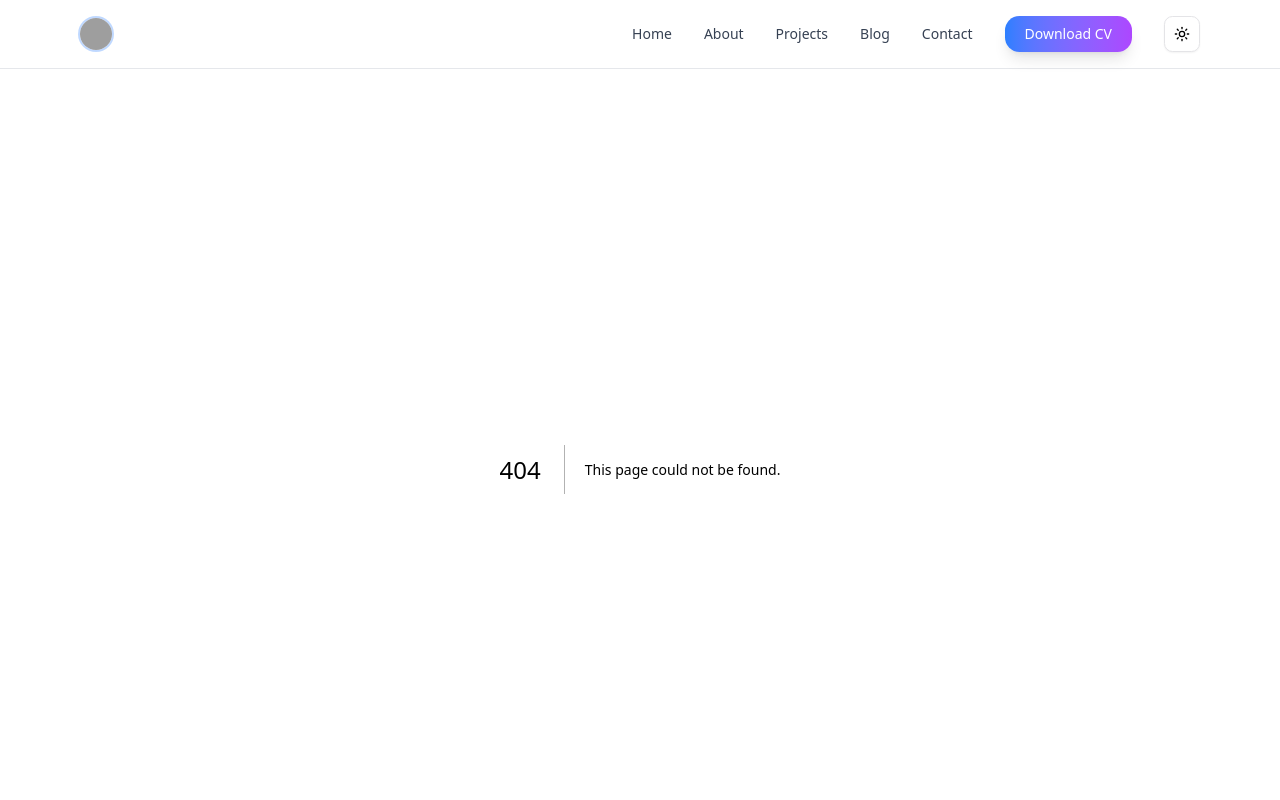
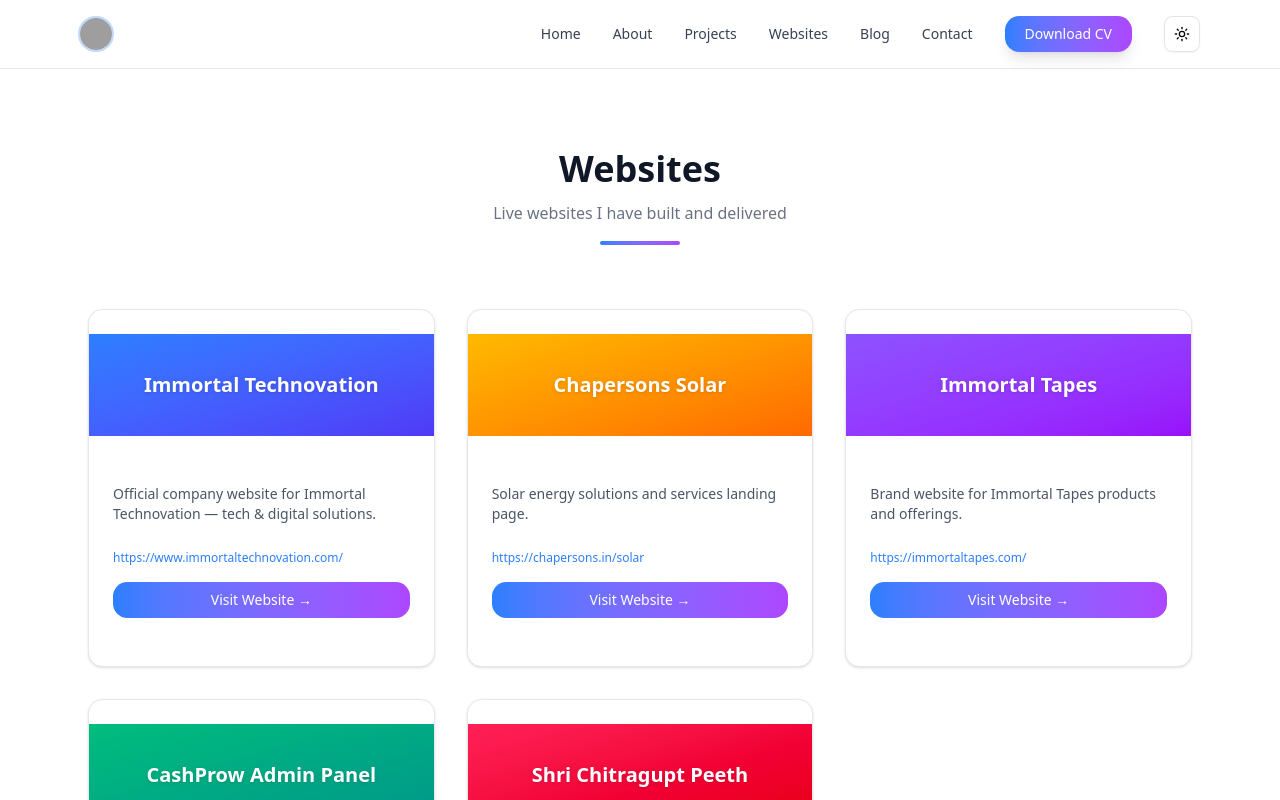
Before and after one commit to ankeshtripathi/my_portfolio, a Next.js app: page /websites in a window 1280 px wide. Before the commit this address had no page. Shown: the top 800 px of the page. Built offline with nearby package versions, Linux system fonts and the light colour scheme; grey boxes are pictures that could not be loaded.

Commit message:
push code

```diff
--- a/app/about/page.js
+++ b/app/about/page.js
@@ -33,50 +33,31 @@ const stats = [
 
   const experience = [
     {
-      role: " Web Developer",
-      date: "Novmber -2025 -Persnt",
+      role: "Full Stack Developer",
+      date: "Nov 2025 – Present",
       company: "Immortal Technovation",
-      desc: "Lead a team, develop web apps, ensure responsive design, debugging & performance improvements.",
+      desc: "Built enterprise web apps with React, Redux Toolkit, Node.js, Express, PostgreSQL, Sequelize & Tailwind. Secure REST APIs with JWT, Google OAuth & RBAC. Delivered HRMS, CRM & Project Management modules plus analytics dashboards with Excel/PDF exports and cron automation.",
     },
     {
-      role: "intern Web Developer",
-      date: "july-Augest-2024",
-      company: "Code Soft",
-      desc: "Develop scalable web apps, architecture design, code reviews & optimization.",
-    },
-    {
-      role: "Internship",
-      date: "15 July -15 Sep 2023",
-      company: "Code yogi",
-      desc: "Handled key projects, improved UX performance & code quality.",
+      role: "Web Developer Intern",
+      date: "Jun 2025 – Nov 2025",
+      company: "Infotrolix Technology",
+      desc: "Developed responsive UIs with HTML5, CSS3, JavaScript, React.js & Tailwind. Built reusable components, integrated REST APIs with Axios, and implemented Node.js/Express CRUD & authentication.",
     },
   ];
 
   const education = [
     {
-      title: "Bachelor of Technology (B.Tech)",
-      date: "Aug 2022 – May 2025",
-      college: "Uttarakhand Technical University",
-      desc: "CGPA: 7.11",
-    },
-
-    {
-      title: "Diploma in Computer Science Engineering (CSE)",
-      date: "2018 – 2021",
-      college: "Government Polytechnic Srinagar Garhwal",
-      desc: "Board: UBTER | Percentage: 86%",
+      title: "Bachelor of Technology (CSE)",
+      date: "Aug 2022 – Jun 2025",
+      college: "Veer Madho Singh Bhandari Uttarakhand Technical University (UTU)",
+      desc: "CGPA: 7.0",
     },
     {
-      title: "Higher Secondary (12th)",
-      date: " 2019",
-      college: "S.V.M. Mayapur, Haridwar",
-      desc: "Board: Uttarakhand Board | Percentage: 77.6%",
-    },
-    {
-      title: "Secondary School (10th)",
-      date: "2016 – 2017",
-      college: "S.V.M. Ranipur, Haridwar",
-      desc: "Board: Uttarakhand Board | Percentage: 72%",
+      title: "Diploma in Computer Science & Engineering",
+      date: "Aug 2019 – Jun 2022",
+      college: "Uttarakhand Board of Technical Education (UBTER)",
+      desc: "CGPA: 8.85",
     },
   ];
 
@@ -114,10 +95,13 @@ const stats = [
             </Button>
 
             <Button
+              asChild
               variant="outline"
               className="px-6 py-2 rounded-xl border-gray-300 dark:border-gray-700 hover:bg-gray-100 dark:hover:bg-gray-800 transition"
             >
-              📄 Download CV
+              <a href="/Ankesh_Prasad_Resume_2.pdf" download="Ankesh_Prasad_Resume.pdf">
+                📄 Download CV
+              </a>
             </Button>
           </div>
 
--- a/app/page.js
+++ b/app/page.js
@@ -77,19 +77,19 @@ const Home = () => {
   ];
   const projects = [
     {
-      image: "/immortalmanpower.png",
-      title: "Immortal Manpower",
+      image: "/imt-solar-360.png",
+      title: "IMT-SOLAR 360",
+      url: "https://uat-greenenergy.immortalgroup.in/login",
+    },
+    {
+      image: "/ibos.png",
+      title: "IBOS",
       url: "https://www.immortalmanpower.com/",
     },
     {
       image: "/chapersons.png",
       title: "Chapersons Services",
       url: "https://chapersons.in/",
-    },
-    {
-      image: "/greenenergy.png",
-      title: "Immortal Green Energy",
-      url: "https://uat-greenenergy.immortalgroup.in/login",
     },
   ];
 
--- a/app/projects/page.js
+++ b/app/projects/page.js
@@ -7,28 +7,16 @@ import { motion } from "framer-motion";
 
 const Projects = () => {
   const project = [
-    // {
-    //   image: "/tm.webp",
-    //   title: "Task Manager App",
-    //   desc: "MERN stack productivity app",
-    //   url: null,
-    // },
     {
-      image: "/vns.webp",
-      title: "Finance Dashboard",
-      desc: "Analytics & charts UI",
-      url: null,
+      image: "/imt-solar-360.png",
+      title: "IMT-SOLAR 360",
+      desc: "All-in-one solar CRM — leads, billing, live install tracking, sales pipeline, and role-based access",
+      url: "https://uat-greenenergy.immortalgroup.in/login",
     },
     {
-      image: "/af.webp",
-      title: "AI Interview App",
-      desc: "Real-time interview system",
-      url: null,
-    },
-    {
-      image: "/immortalmanpower.png",
-      title: "Immortal Manpower",
-      desc: "Manpower and staffing solutions website",
+      image: "/ibos.png",
+      title: "IBOS",
+      desc: "Immortal delivery command center — projects, task pipeline, lead funnel, roles & permissions",
       url: "https://www.immortalmanpower.com/",
     },
     {
@@ -36,12 +24,6 @@ const Projects = () => {
       title: "Chapersons Services",
       desc: "Solar energy, civil engineering, and infrastructure solutions",
       url: "https://chapersons.in/",
-    },
-    {
-      image: "/greenenergy.png",
-      title: "Immortal Green Energy",
-      desc: "Green energy management dashboard",
-      url: "https://uat-greenenergy.immortalgroup.in/login",
     },
   ];
 
--- /dev/null
+++ b/app/websites/page.js
@@ -0,0 +1,101 @@
+"use client";
+
+import React from "react";
+import { motion } from "framer-motion";
+import { Card } from "@/components/ui/card";
+import { Button } from "@/components/ui/button";
+
+const websites = [
+  {
+    title: "Immortal Technovation",
+    desc: "Official company website for Immortal Technovation — tech & digital solutions.",
+    url: "https://www.immortaltechnovation.com/",
+    accent: "from-blue-500 to-indigo-600",
+  },
+  {
+    title: "Chapersons Solar",
+    desc: "Solar energy solutions and services landing page.",
+    url: "https://chapersons.in/solar",
+    accent: "from-amber-400 to-orange-500",
+  },
+  {
+    title: "Immortal Tapes",
+    desc: "Brand website for Immortal Tapes products and offerings.",
+    url: "https://immortaltapes.com/",
+    accent: "from-violet-500 to-purple-600",
+  },
+  {
+    title: "CashProw Admin Panel",
+    desc: "UAT admin panel for CashProw — finance & operations management.",
+    url: "http://88.222.244.233/uat-cashprow-adminpanel/",
+    accent: "from-emerald-500 to-teal-600",
+  },
+  {
+    title: "Shri Chitragupt Peeth",
+    desc: "Temple and community website for Shri Chitragupt Peeth.",
+    url: "https://www.shreechitraguptpeeth.org/",
+    accent: "from-rose-500 to-red-600",
+  },
+];
+
+export default function WebsitesPage() {
+  return (
+    <section className="relative max-w-6xl mx-auto px-6 py-20">
+      <div className="text-center mb-16">
+        <h2 className="text-3xl sm:text-4xl font-bold text-gray-900 dark:text-white">
+          Websites
+        </h2>
+        <p className="text-gray-500 mt-3">
+          Live websites I have built and delivered
+        </p>
+        <div className="w-20 h-1 bg-gradient-to-r from-blue-500 to-purple-500 mx-auto mt-4 rounded-full" />
+      </div>
+
+      <div className="grid md:grid-cols-2 lg:grid-cols-3 gap-8">
+        {websites.map((site, index) => (
+          <motion.div
+            key={site.url}
+            initial={{ opacity: 0, y: 40 }}
+            whileInView={{ opacity: 1, y: 0 }}
+            transition={{ duration: 0.5, delay: index * 0.1 }}
+            viewport={{ once: true }}
+          >
+            <Card className="h-full overflow-hidden border border-gray-200 dark:border-gray-800 bg-white dark:bg-gray-900 hover:-translate-y-1 hover:shadow-xl transition-all duration-300">
+              <div
+                className={`h-28 bg-gradient-to-br ${site.accent} flex items-center justify-center px-4`}
+              >
+                <span className="text-white text-xl font-bold text-center drop-shadow">
+                  {site.title}
+                </span>
+              </div>
+
+              <div className="p-6 flex flex-col gap-4 h-[calc(100%-7rem)]">
+                <p className="text-gray-600 dark:text-gray-300 text-sm flex-1">
+                  {site.desc}
+                </p>
+
+                <a
+                  href={site.url}
+                  target="_blank"
+                  rel="noopener noreferrer"
+                  className="text-xs text-blue-500 hover:underline break-all"
+                >
+                  {site.url}
+                </a>
+
+                <Button
+                  asChild
+                  className="w-full bg-gradient-to-r from-blue-500 to-purple-500 text-white rounded-xl hover:scale-[1.02] transition"
+                >
+                  <a href={site.url} target="_blank" rel="noopener noreferrer">
+                    Visit Website →
+                  </a>
+                </Button>
+              </div>
+            </Card>
+          </motion.div>
+        ))}
+      </div>
+    </section>
+  );
+}
--- a/components/ui/Navbar.jsx
+++ b/components/ui/Navbar.jsx
@@ -99,6 +99,7 @@ export default function Navbar() {
             { name: "Home", href: "/" },
             { name: "About", href: "/about" },
             { name: "Projects", href: "/projects" },
+            { name: "Websites", href: "/websites" },
             { name: "Blog", href: "/blog" },
             { name: "Contact", href: "/contact" },
           ].map((item) => (
@@ -183,6 +184,7 @@ export default function Navbar() {
                   { name: "Home", href: "/" },
                   { name: "About", href: "/about" },
                   { name: "Projects", href: "/projects" },
+                  { name: "Websites", href: "/websites" },
                   { name: "Blog", href: "/blog" },
                   { name: "Contact", href: "/contact" },
                 ].map((item) => (
```
Also changed, not shown: public/ibos.png (added), public/imt-solar-360.png (added).
